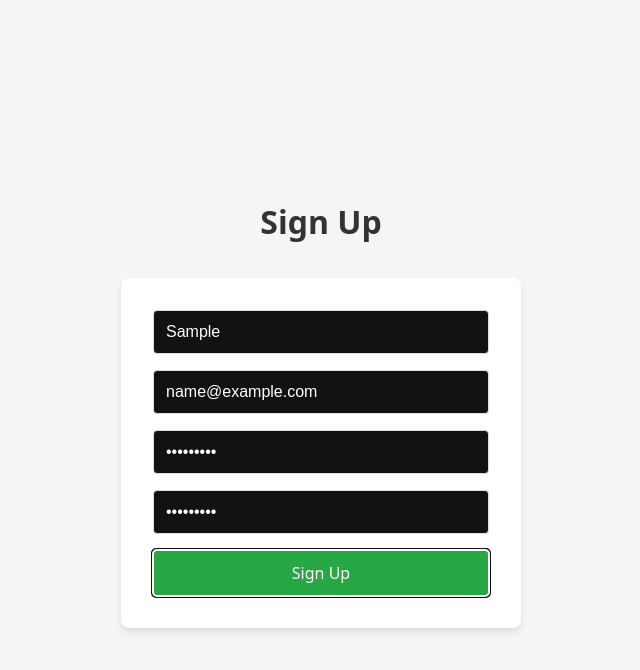
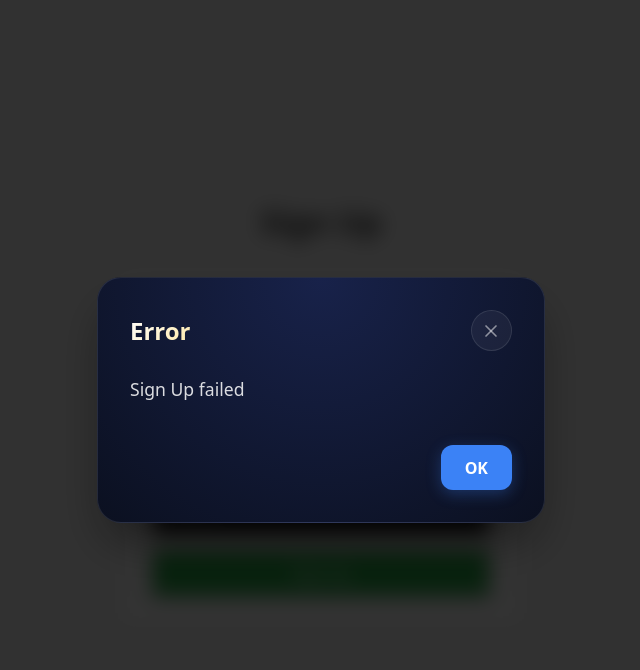
Before and after one commit to Deatrax/ProjectRPS, a React (Vite) app in the folder client/: page /signup in a window 1280 px wide. Both pictures are taken after typing "Sample", "name@example.com", "Sample123", "Sample123" into the empty fields and a click on the button "Sign Up". Shown: the top 670 px of the page, without its empty margins (319-959 px from the left). Built offline with nearby package versions, Linux system fonts and the light colour scheme; no server answers.

Commit message:
Add task alert fixed

```diff
--- a/client/src/components/TaskPicker.jsx
+++ b/client/src/components/TaskPicker.jsx
@@ -1,6 +1,6 @@
 import React, { useEffect, useState, useRef } from 'react';
 import { useNavigate } from 'react-router-dom';
-import { ArrowLeft, AlertTriangle } from 'lucide-react';
+import { ArrowLeft, AlertTriangle, X } from 'lucide-react';
 import axios from 'axios';
 import { useAuth } from '../context/AuthContext';
 import './TaskPicker.css';
@@ -28,6 +28,14 @@ const TaskPicker = () => {
   });
 
   const [error, setError] = useState('');
+
+  // Modal State
+  const [modalConfig, setModalConfig] = useState({
+    isOpen: false,
+    title: '',
+    message: '',
+    type: 'info'
+  });
 
   const months = ["Jan", "Feb", "Mar", "Apr", "May", "Jun", "Jul", "Aug", "Sep", "Oct", "Nov", "Dec"];
 
@@ -85,6 +93,22 @@ const TaskPicker = () => {
       if (dayRef.current) dayRef.current.scrollTop = newDayIndex * ITEM_HEIGHT;
     }
   }, [numDays]);
+
+  const showAlert = (title, message, type = 'info') => {
+    setModalConfig({
+      isOpen: true,
+      title,
+      message,
+      type
+    });
+  };
+
+  const closeModal = () => {
+    setModalConfig(prev => ({ ...prev, isOpen: false }));
+    if (modalConfig.title === 'Success') {
+      navigate('/tasks');
+    }
+  };
 
   const handleScroll = (e, type) => {
     const scrollTop = e.target.scrollTop;
@@ -145,9 +169,8 @@ const TaskPicker = () => {
         }
       };
 
-      const res = await axios.post('http://localhost:5000/api/tasks', payload, config);
-      alert('Task Created Successfully!');
-      navigate('/tasks');
+      await axios.post('http://localhost:5000/api/tasks', payload, config);
+      showAlert('Success', 'Task Created Successfully!');
     } catch (err) {
       console.error('Error creating task:', err);
       setError(err.response?.data?.message || 'Error creating task.');
@@ -255,6 +278,37 @@ const TaskPicker = () => {
           </fieldset>
         </form>
       </div>
+
+      {/* Global Modal for Alerts */}
+      {modalConfig.isOpen && (
+        <div className="modal-overlay" onClick={closeModal}>
+          <div className="modal" onClick={(e) => e.stopPropagation()}>
+            <div className="modal-header">
+              <h2>{modalConfig.title}</h2>
+              <button onClick={closeModal} className="btn-close" style={{
+                background: 'rgba(255, 255, 255, 0.05)',
+                border: '1px solid rgba(255, 255, 255, 0.1)',
+                color: 'rgba(255, 255, 255, 0.5)',
+                cursor: 'pointer',
+                padding: '0.6rem',
+                borderRadius: '50%',
+                display: 'flex',
+                transition: 'all 0.3s ease'
+              }}>
+                <X size={20} />
+              </button>
+            </div>
+            <div className="modal-body">
+              <p>{modalConfig.message}</p>
+            </div>
+            <div className="modal-actions">
+              <button onClick={closeModal} className="btn-modal-primary">
+                OK
+              </button>
+            </div>
+          </div>
+        </div>
+      )}
     </div>
   );
 };
--- a/client/src/pages/Signup/Signup.jsx
+++ b/client/src/pages/Signup/Signup.jsx
@@ -2,6 +2,7 @@ import React, { useState } from 'react';
 import axios from 'axios';
 import { useAuth } from '../../context/AuthContext';
 import { useNavigate } from 'react-router-dom';
+import { X } from 'lucide-react';
 import './Signup.css';
 
 const SignUp = () => {
@@ -10,14 +11,35 @@ const SignUp = () => {
   const [confirmPassword, setConfirmPassword] = useState('');
   const [name, setName] = useState('');
 
+  // Modal State
+  const [modalConfig, setModalConfig] = useState({
+    isOpen: false,
+    title: '',
+    message: '',
+    type: 'info'
+  });
+
   const { login } = useAuth();
   const navigate = useNavigate();
+
+  const showAlert = (title, message, type = 'info') => {
+    setModalConfig({
+      isOpen: true,
+      title,
+      message,
+      type
+    });
+  };
+
+  const closeModal = () => {
+    setModalConfig(prev => ({ ...prev, isOpen: false }));
+  };
 
   const handleSubmit = async (e) => {
     e.preventDefault();
 
     if (password !== confirmPassword) {
-      alert("Passwords don't match!");
+      showAlert("Error", "Passwords don't match!", "danger");
       return;
     }
 
@@ -34,7 +56,7 @@ const SignUp = () => {
 
     } catch (error) {
       console.log('Sign Up failed:', error.response?.data || error.message);
-      alert(error.response?.data?.message || 'Sign Up failed');
+      showAlert("Error", error.response?.data?.message || 'Sign Up failed', "danger");
     }
   };
 
@@ -68,6 +90,37 @@ const SignUp = () => {
         />
         <button type="submit">Sign Up</button>
       </form>
+
+      {/* Global Modal for Alerts */}
+      {modalConfig.isOpen && (
+        <div className="modal-overlay" onClick={closeModal}>
+          <div className="modal" onClick={(e) => e.stopPropagation()}>
+            <div className="modal-header">
+              <h2>{modalConfig.title}</h2>
+              <button onClick={closeModal} className="btn-close" style={{
+                background: 'rgba(255, 255, 255, 0.05)',
+                border: '1px solid rgba(255, 255, 255, 0.1)',
+                color: 'rgba(255, 255, 255, 0.5)',
+                cursor: 'pointer',
+                padding: '0.6rem',
+                borderRadius: '50%',
+                display: 'flex',
+                transition: 'all 0.3s ease'
+              }}>
+                <X size={20} />
+              </button>
+            </div>
+            <div className="modal-body">
+              <p>{modalConfig.message}</p>
+            </div>
+            <div className="modal-actions">
+              <button onClick={closeModal} className="btn-modal-primary">
+                OK
+              </button>
+            </div>
+          </div>
+        </div>
+      )}
     </div>
   );
 };
```
